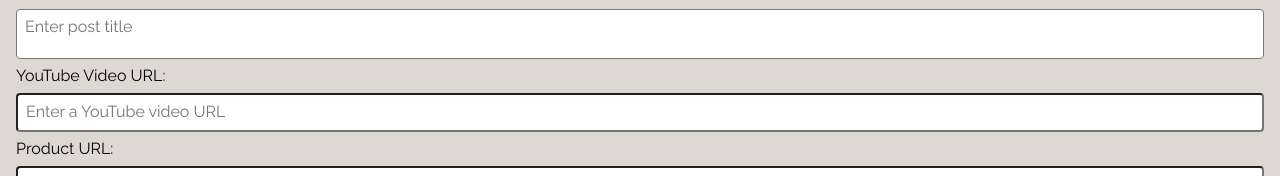
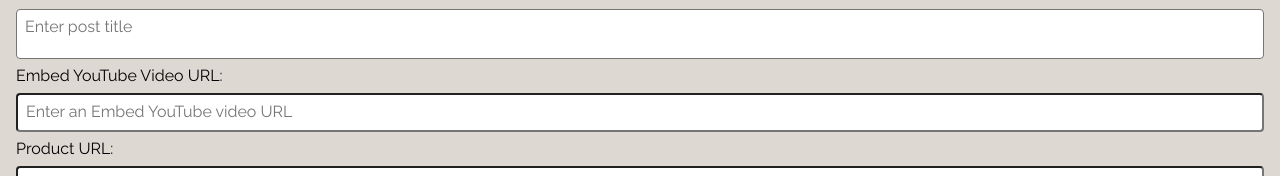
Before and after one commit to cameron4young/findbuyreview-front, a Vue app: page /create in a window 1280 px wide. Shown: the part 134-310 px from the top of the page. Built offline with nearby package versions, Linux system fonts and the light colour scheme; no server answers; a web font is replaced by a local one.

Commit message:
didnt get added to last commit

```diff
--- a/client/components/Messaging/TextMessage.vue
+++ b/client/components/Messaging/TextMessage.vue
@@ -48,7 +48,6 @@ onMounted(checkIfMine);
 
 .text-message.mine > .message-content {
   background-color: #E3F2f7;
-
 }
 
 .text-message.mine {
--- a/client/views/CreatePostView.vue
+++ b/client/views/CreatePostView.vue
@@ -94,12 +94,12 @@ const toggleLabelSelection = (label: string) => {
       required
     ></textarea>
 
-    <label for="video">YouTube Video URL:</label>
+    <label for="video">Embed YouTube Video URL:</label>
     <input
       type="url"
       id="video"
       v-model="video"
-      placeholder="Enter a YouTube video URL"
+      placeholder="Enter an Embed YouTube video URL"
       required
     />
 
```
